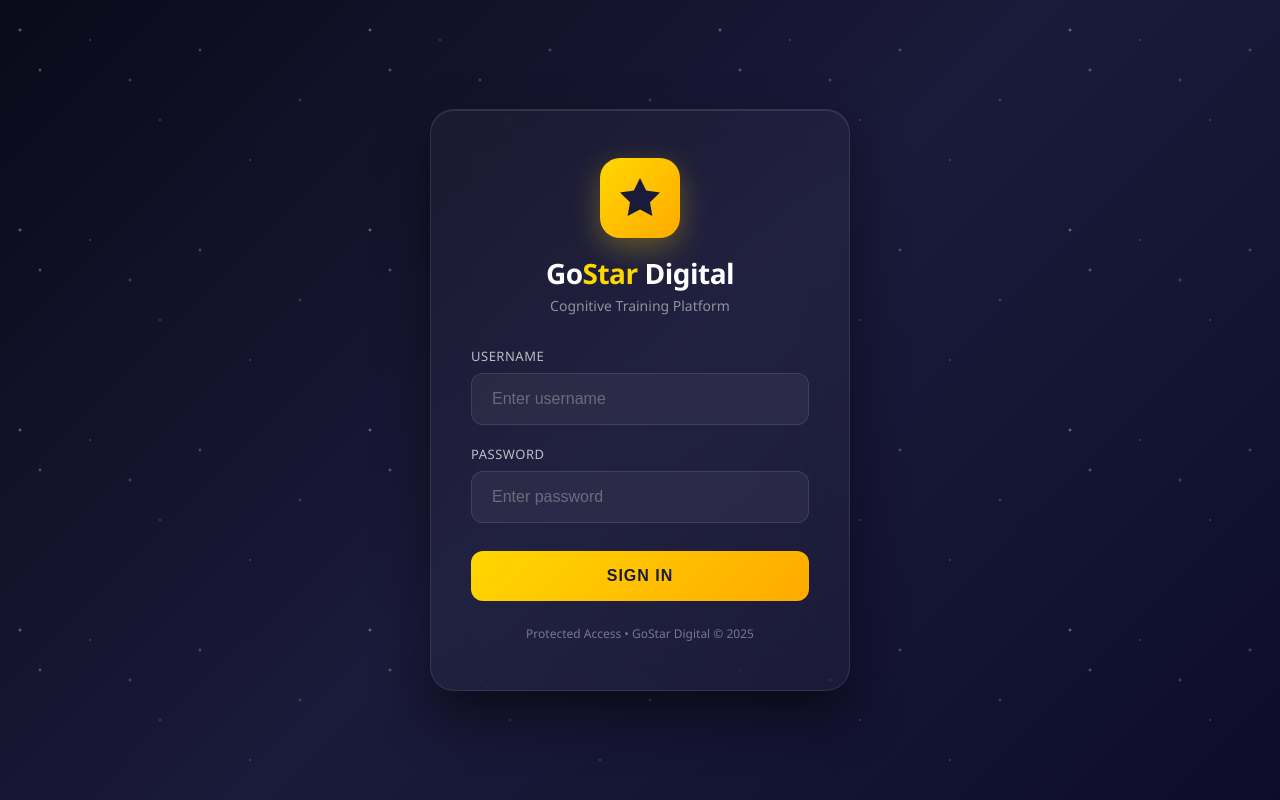
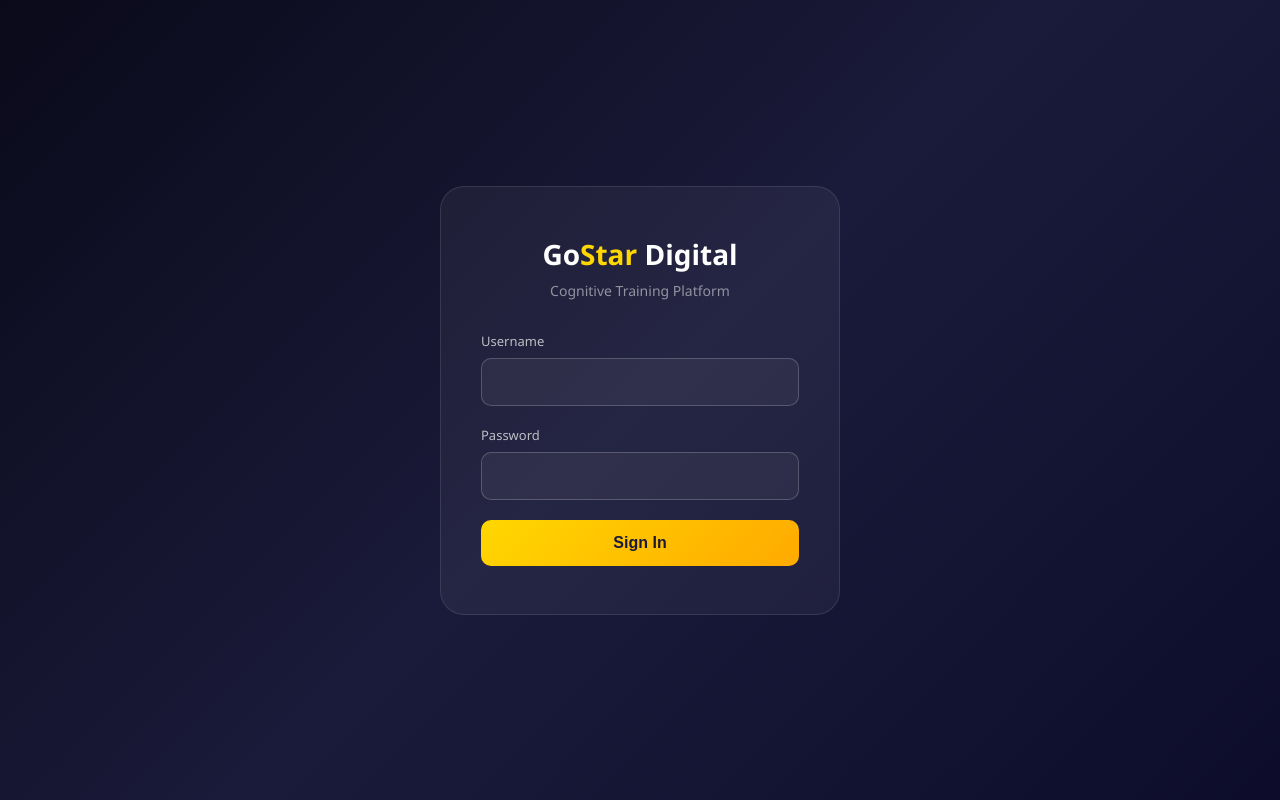
Before and after one commit to hooporiapr-oss/gostar-digital, a website: page login.html in a window 1280 px wide. Drawn offline with Linux system fonts and the light colour scheme.

Commit message:
Update login.html

```diff
--- a/login.html
+++ b/login.html
@@ -5,12 +5,7 @@
     <meta name="viewport" content="width=device-width, initial-scale=1.0">
     <title>GoStar Digital - Login</title>
     <style>
-        * {
-            margin: 0;
-            padding: 0;
-            box-sizing: border-box;
-        }
-
+        * { margin: 0; padding: 0; box-sizing: border-box; }
         body {
             font-family: 'Segoe UI', Tahoma, Geneva, Verdana, sans-serif;
             min-height: 100vh;
@@ -18,252 +13,106 @@
             align-items: center;
             justify-content: center;
             background: linear-gradient(135deg, #0a0a1a 0%, #1a1a3a 50%, #0d0d2b 100%);
-            position: relative;
-            overflow: hidden;
         }
-
-        /* Animated background stars */
-        body::before {
-            content: '';
-            position: absolute;
-            top: 0;
-            left: 0;
-            right: 0;
-            bottom: 0;
-            background-image:
-                radial-gradient(2px 2px at 20px 30px, #fff, transparent),
-                radial-gradient(2px 2px at 40px 70px, rgba(255,255,255,0.8), transparent),
-                radial-gradient(1px 1px at 90px 40px, #fff, transparent),
-                radial-gradient(2px 2px at 130px 80px, rgba(255,255,255,0.6), transparent),
-                radial-gradient(1px 1px at 160px 120px, #fff, transparent),
-                radial-gradient(2px 2px at 200px 50px, rgba(255,255,255,0.7), transparent),
-                radial-gradient(1px 1px at 250px 160px, #fff, transparent),
-                radial-gradient(2px 2px at 300px 100px, rgba(255,255,255,0.5), transparent);
-            background-size: 350px 200px;
-            animation: twinkle 5s ease-in-out infinite;
-            opacity: 0.5;
-        }
-
-        @keyframes twinkle {
-            0%, 100% { opacity: 0.5; }
-            50% { opacity: 0.8; }
-        }
-
         .login-container {
-            background: rgba(255, 255, 255, 0.03);
-            backdrop-filter: blur(20px);
+            background: rgba(255, 255, 255, 0.05);
             border: 1px solid rgba(255, 255, 255, 0.1);
             border-radius: 24px;
             padding: 48px 40px;
             width: 100%;
-            max-width: 420px;
-            box-shadow:
-                0 25px 50px rgba(0, 0, 0, 0.5),
-                inset 0 1px 0 rgba(255, 255, 255, 0.1);
-            position: relative;
-            z-index: 1;
+            max-width: 400px;
         }
-
-        .logo {
-            text-align: center;
-            margin-bottom: 32px;
-        }
-
-        .logo-icon {
-            width: 80px;
-            height: 80px;
-            background: linear-gradient(135deg, #ffd700 0%, #ffaa00 100%);
-            border-radius: 20px;
-            display: flex;
-            align-items: center;
-            justify-content: center;
-            margin: 0 auto 16px;
-            box-shadow: 0 10px 30px rgba(255, 215, 0, 0.3);
-        }
-
-        .logo-icon svg {
-            width: 48px;
-            height: 48px;
-            fill: #1a1a3a;
-        }
-
-        .logo h1 {
-            color: #fff;
-            font-size: 28px;
-            font-weight: 700;
-            letter-spacing: -0.5px;
-        }
-
-        .logo h1 span {
-            color: #ffd700;
-        }
-
-        .logo p {
-            color: rgba(255, 255, 255, 0.5);
-            font-size: 14px;
-            margin-top: 4px;
-        }
-
-        .form-group {
-            margin-bottom: 20px;
-        }
-
+        .logo { text-align: center; margin-bottom: 32px; }
+        .logo h1 { color: #fff; font-size: 28px; }
+        .logo h1 span { color: #ffd700; }
+        .logo p { color: rgba(255,255,255,0.5); font-size: 14px; margin-top: 8px; }
+        .form-group { margin-bottom: 20px; }
         .form-group label {
             display: block;
-            color: rgba(255, 255, 255, 0.7);
+            color: rgba(255,255,255,0.7);
             font-size: 13px;
-            font-weight: 500;
             margin-bottom: 8px;
-            text-transform: uppercase;
-            letter-spacing: 0.5px;
         }
-
         .form-group input {
             width: 100%;
-            padding: 16px 20px;
-            background: rgba(255, 255, 255, 0.05);
-            border: 1px solid rgba(255, 255, 255, 0.1);
-            border-radius: 12px;
+            padding: 14px 16px;
+            background: rgba(255,255,255,0.05);
+            border: 1px solid rgba(255,255,255,0.2);
+            border-radius: 10px;
             color: #fff;
             font-size: 16px;
-            transition: all 0.3s ease;
         }
-
         .form-group input:focus {
             outline: none;
             border-color: #ffd700;
-            background: rgba(255, 215, 0, 0.05);
-            box-shadow: 0 0 20px rgba(255, 215, 0, 0.1);
         }
-
-        .form-group input::placeholder {
-            color: rgba(255, 255, 255, 0.3);
-        }
-
         .login-btn {
             width: 100%;
-            padding: 16px;
-            background: linear-gradient(135deg, #ffd700 0%, #ffaa00 100%);
+            padding: 14px;
+            background: linear-gradient(135deg, #ffd700, #ffaa00);
             border: none;
-            border-radius: 12px;
+            border-radius: 10px;
             color: #1a1a3a;
             font-size: 16px;
             font-weight: 700;
             cursor: pointer;
-            transition: all 0.3s ease;
-            text-transform: uppercase;
-            letter-spacing: 1px;
-            margin-top: 8px;
         }
-
-        .login-btn:hover {
-            transform: translateY(-2px);
-            box-shadow: 0 10px 30px rgba(255, 215, 0, 0.4);
-        }
-
-        .login-btn:active {
-            transform: translateY(0);
-        }
-
-        .login-btn:disabled {
-            opacity: 0.7;
-            cursor: not-allowed;
-            transform: none;
-        }
-
-        .error-message {
-            background: rgba(255, 77, 77, 0.1);
-            border: 1px solid rgba(255, 77, 77, 0.3);
+        .login-btn:hover { opacity: 0.9; }
+        .error {
+            background: rgba(255,77,77,0.1);
+            border: 1px solid rgba(255,77,77,0.3);
             color: #ff6b6b;
-            padding: 12px 16px;
+            padding: 12px;
             border-radius: 8px;
-            font-size: 14px;
             margin-bottom: 20px;
             display: none;
-        }
-
-        .error-message.show {
-            display: block;
-        }
-
-        .footer-text {
-            text-align: center;
-            margin-top: 24px;
-            color: rgba(255, 255, 255, 0.4);
-            font-size: 12px;
         }
     </style>
 </head>
 <body>
     <div class="login-container">
         <div class="logo">
-            <div class="logo-icon">
-                <svg viewBox="0 0 24 24">
-                    <path d="M12 2L15.09 8.26L22 9.27L17 14.14L18.18 21.02L12 17.77L5.82 21.02L7 14.14L2 9.27L8.91 8.26L12 2Z"/>
-                </svg>
-            </div>
             <h1>Go<span>Star</span> Digital</h1>
             <p>Cognitive Training Platform</p>
         </div>
-
-        <div class="error-message" id="errorMessage"></div>
-
+        <div class="error" id="error"></div>
         <form id="loginForm">
             <div class="form-group">
-                <label for="username">Username</label>
-                <input type="text" id="username" name="username" placeholder="Enter username" required autocomplete="username">
+                <label>Username</label>
+                <input type="text" id="username" name="username" required>
             </div>
+            <div class="form-group">
+                <label>Password</label>
+                <input type="password" id="password" name="password" required>
+            </div>
+            <button type="submit" class="login-btn">Sign In</button>
+        </form>
+    </div>
+    <script>
+        document.getElementById('loginForm').addEventListener('submit', function(e) {
+            e.preventDefault();
+            var username = document.getElementById('username').value;
+            var password = document.getElementById('password').value;
+            var error = document.getElementById('error');
 
-            <div class="form-group">
-                <label for="password">Password</label>
-                <input type="password" id="password" name="password" placeholder="Enter password" required autocomplete="current-password">
-            </div>
-
-            <button type="submit" class="login-btn" id="loginBtn">Sign In</button>
-        </form>
-
-        <p class="footer-text">Protected Access • GoStar Digital © 2025</p>
-    </div>
-
-    <script>
-        const form = document.getElementById('loginForm');
-        const errorMessage = document.getElementById('errorMessage');
-        const loginBtn = document.getElementById('loginBtn');
-
-        form.addEventListener('submit', async (e) => {
-            e.preventDefault();
-
-            const username = document.getElementById('username').value;
-            const password = document.getElementById('password').value;
-
-            loginBtn.disabled = true;
-            loginBtn.textContent = 'Signing in...';
-            errorMessage.classList.remove('show');
-
-            try {
-                const response = await fetch('/login', {
-                    method: 'POST',
-                    headers: {
-                        'Content-Type': 'application/json'
-                    },
-                    body: JSON.stringify({ username, password })
-                });
-
-                const data = await response.json();
-
+            fetch('/login', {
+                method: 'POST',
+                headers: { 'Content-Type': 'application/json' },
+                body: JSON.stringify({ username: username, password: password })
+            })
+            .then(function(res) { return res.json(); })
+            .then(function(data) {
                 if (data.success) {
                     window.location.href = data.redirect;
                 } else {
-                    errorMessage.textContent = data.message || 'Invalid credentials';
-                    errorMessage.classList.add('show');
+                    error.textContent = data.message || 'Invalid credentials';
+                    error.style.display = 'block';
                 }
-            } catch (error) {
-                errorMessage.textContent = 'Connection error. Please try again.';
-                errorMessage.classList.add('show');
-            } finally {
-                loginBtn.disabled = false;
-                loginBtn.textContent = 'Sign In';
-            }
+            })
+            .catch(function(err) {
+                error.textContent = 'Connection error';
+                error.style.display = 'block';
+            });
         });
     </script>
 </body>
```
